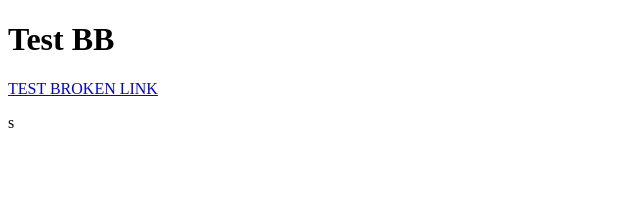
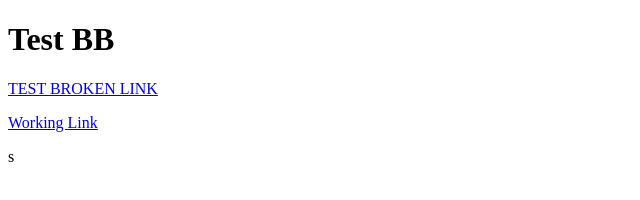
Before and after one commit to testbb/testbb.github.io, a plain HTML site: page index.html in a window 1280 px wide. Shown: the whole page, without its empty margins (0-640 px from the left). Drawn offline with Linux system fonts and the light colour scheme.

Commit message:
again update index

```diff
--- a/index.html
+++ b/index.html
@@ -4,5 +4,7 @@
 <h1>Test BB</h1>
 <p><a href="http://www.thisisnotareallinkiswear.com">TEST BROKEN LINK</a>
 </p>
+<p><a href="http://www.google.com">Working Link</a>
+</p>
 </body>
 </html>s
```
